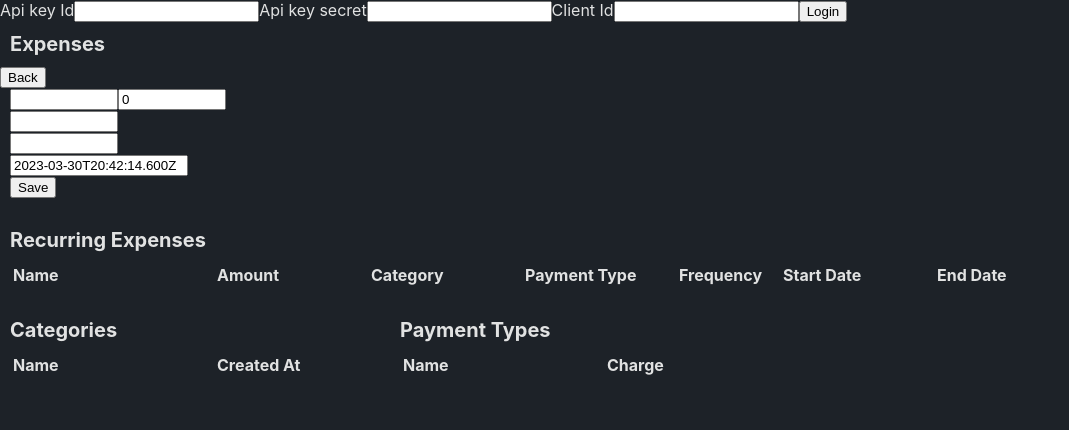
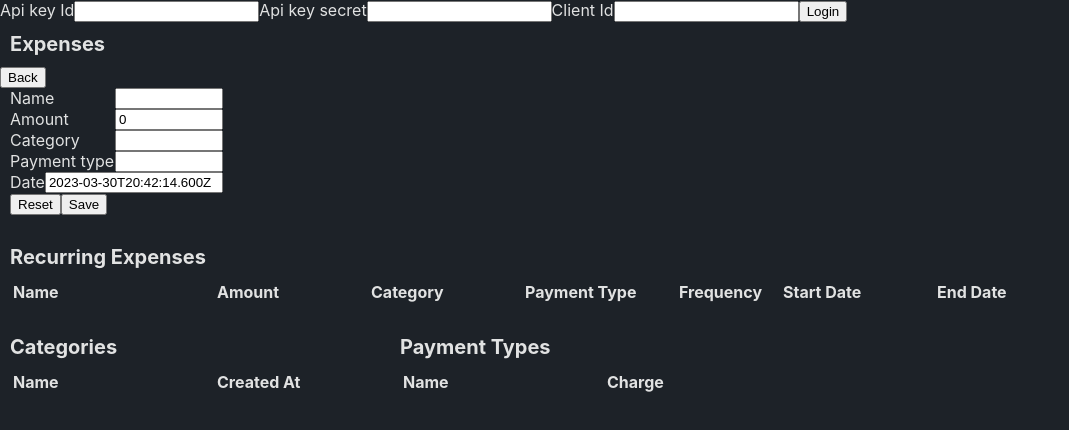
Before and after one commit to jmnoland/ExpenseTrackerApp, a React (Create React App) app: page / in a window 1280 px wide. Both pictures are taken after a click on the button "Create". Shown: the top 430 px of the page, without its empty margins (0-1069 px from the left). Built offline with nearby package versions, Linux system fonts and the light colour scheme.

Commit message:
Create Expense styling changes

```diff
--- a/src/App.css
+++ b/src/App.css
@@ -53,3 +53,8 @@ tr:hover {
     font-size: 20px;
     font-weight: bold;
 }
+
+.flex-justify {
+    display: flex;
+    justify-content: space-between;
+}
--- a/src/components/Expense/ExpenseCreate.tsx
+++ b/src/components/Expense/ExpenseCreate.tsx
@@ -32,21 +32,31 @@ export function ExpenseCreateComponent() {
         }
     }, [selected]);
 
+    function reset() {
+        setName('');
+        setAmount(0);
+        setDate(new Date().toISOString());
+    }
+    function save(): void {
+        createNewExpense({
+            name,
+            amount,
+            date: new Date(date),
+            paymentTypeId,
+            categoryId
+        } as Expense);
+    }
+
     return (
       <div>
-        <Input width={100} value={name} setValue={setName} />
-        <NumberInput width={100} value={amount} setValue={setAmount} />
-        <Select width={100} initialValue={categoryId} setSelected={setCategoryId} options={categoryOptions as SelectOption[]} />
-        <Select width={100} initialValue={paymentTypeId} setSelected={setPaymentTypeId} options={paymentTypeOptions as SelectOption[]} />
-        <Input width={170} value={date} setValue={setDate} />
+        <Input label={'Name'} width={100} value={name} setValue={setName} />
+        <NumberInput label={'Amount'} width={100} value={amount} setValue={setAmount} />
+        <Select label={'Category'} width={100} initialValue={categoryId} setSelected={setCategoryId} options={categoryOptions as SelectOption[]} />
+        <Select label={'Payment type'} width={100} initialValue={paymentTypeId} setSelected={setPaymentTypeId} options={paymentTypeOptions as SelectOption[]} />
+        <Input label={'Date'} width={170} value={date} setValue={setDate} />
         <div>
-          <button onClick={() => createNewExpense({
-              name,
-              amount,
-              date: new Date(date),
-              paymentTypeId,
-              categoryId
-          } as Expense)}>Save</button>
+          <button onClick={reset}>Reset</button>
+          <button onClick={save}>Save</button>
         </div>
       </div>
     );
--- a/src/components/shared/Container.tsx
+++ b/src/components/shared/Container.tsx
@@ -3,15 +3,16 @@ import React from 'react';
 type ContainerProps = {
     title: string,
     maxHeight: number;
+    width?: number;
     overflow: boolean;
     header?: React.ReactNode;
     children: React.ReactNode;
 }
 
-export default function Container({ title, maxHeight, overflow, header, children }: ContainerProps): JSX.Element {
+export default function Container({ title, maxHeight, width, overflow, header, children }: ContainerProps): JSX.Element {
     const initialOverflow = overflow ? 'auto' : 'none';
     return (
-        <div>
+        <div style={{ width: `${width}px` }}>
             <div className={"title"} style={{ padding: '10px' }}>{title}</div>
             <div>{header}</div>
             <div style={{ padding: '0 10px 10px 10px', maxHeight: `${maxHeight}px`, overflow: initialOverflow }}>
--- a/src/components/shared/Input.tsx
+++ b/src/components/shared/Input.tsx
@@ -1,25 +1,31 @@
 import React from "react";
 
 type InputProps = {
+    label?: string;
     width: number;
-    value: string | number | undefined;
+    value?: string | number;
     setValue: (value: (((prevState: any) => any) | any)) => void;
 }
 
-export function Input({ width, value, setValue }: InputProps): JSX.Element {
+export function Input({ label, width, value, setValue }: InputProps): JSX.Element {
 
     return (
+        <div className={'flex-justify'}>
+            {label === undefined ? null : <span>{label}</span>}
             <input
                 style={{ width: width }}
                 value={value === undefined ? '' : value}
                 onChange={(e) => setValue(e.currentTarget.value)}
             />
+        </div>
     );
 }
 
-export function NumberInput({ width, value, setValue }: InputProps): JSX.Element {
+export function NumberInput({ label, width, value, setValue }: InputProps): JSX.Element {
 
     return (
+        <div className={'flex-justify'}>
+            {label === undefined ? null : <span>{label}</span>}
             <input
                 style={{ width: width }}
                 type={'number'}
@@ -28,5 +34,6 @@ export function NumberInput({ width, value, setValue }: InputProps): JSX.Element
                 value={value === undefined ? 0 : value}
                 onChange={(e) => setValue(e.currentTarget.valueAsNumber)}
             />
+        </div>
     )
 }
--- a/src/components/shared/Select.tsx
+++ b/src/components/shared/Select.tsx
@@ -2,13 +2,14 @@ import React, { useEffect, useState } from 'react';
 import { SelectOption } from "../../models/SelectOption";
 
 type SelectProps = {
+    label?: string;
     width: number;
-    initialValue: string | undefined;
+    initialValue?: string;
     setSelected: (value: string) => void;
     options: SelectOption[];
 }
 
-export default function Select({ width, initialValue, setSelected, options }: SelectProps): JSX.Element {
+export default function Select({ label, width, initialValue, setSelected, options }: SelectProps): JSX.Element {
     const [value, setValue] = useState('');
     const [displayOptions, setDisplayOptions] = useState(false);
 
@@ -65,7 +66,8 @@ export default function Select({ width, initialValue, setSelected, options }: Se
     });
 
     return (
-        <div>
+        <div className={'flex-justify'}>
+            {label === undefined ? null : <span>{label}</span>}
             <input
                 style={{ width: width }}
                 value={value}
```
Lines whose indentation alone changed are shown as unchanged.
